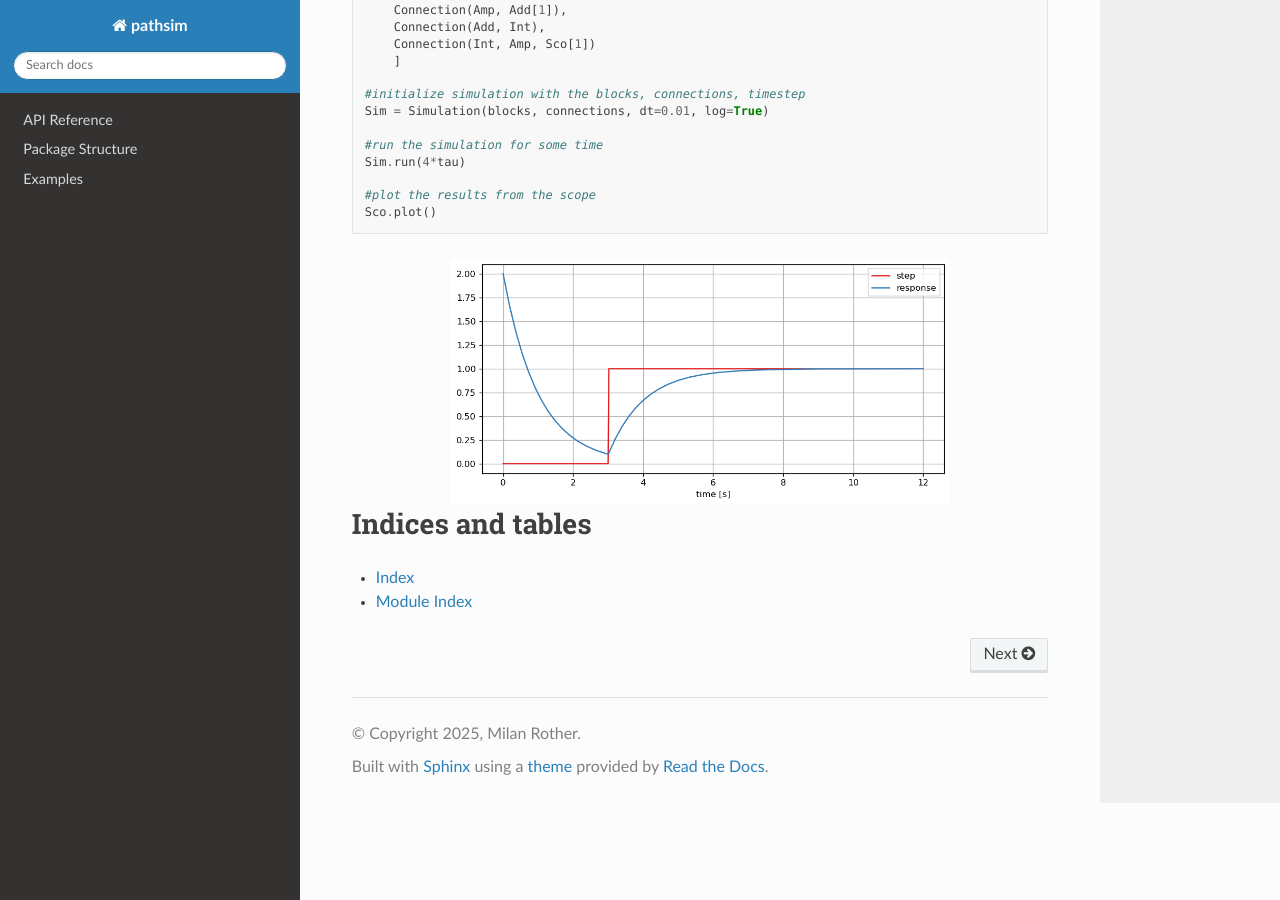
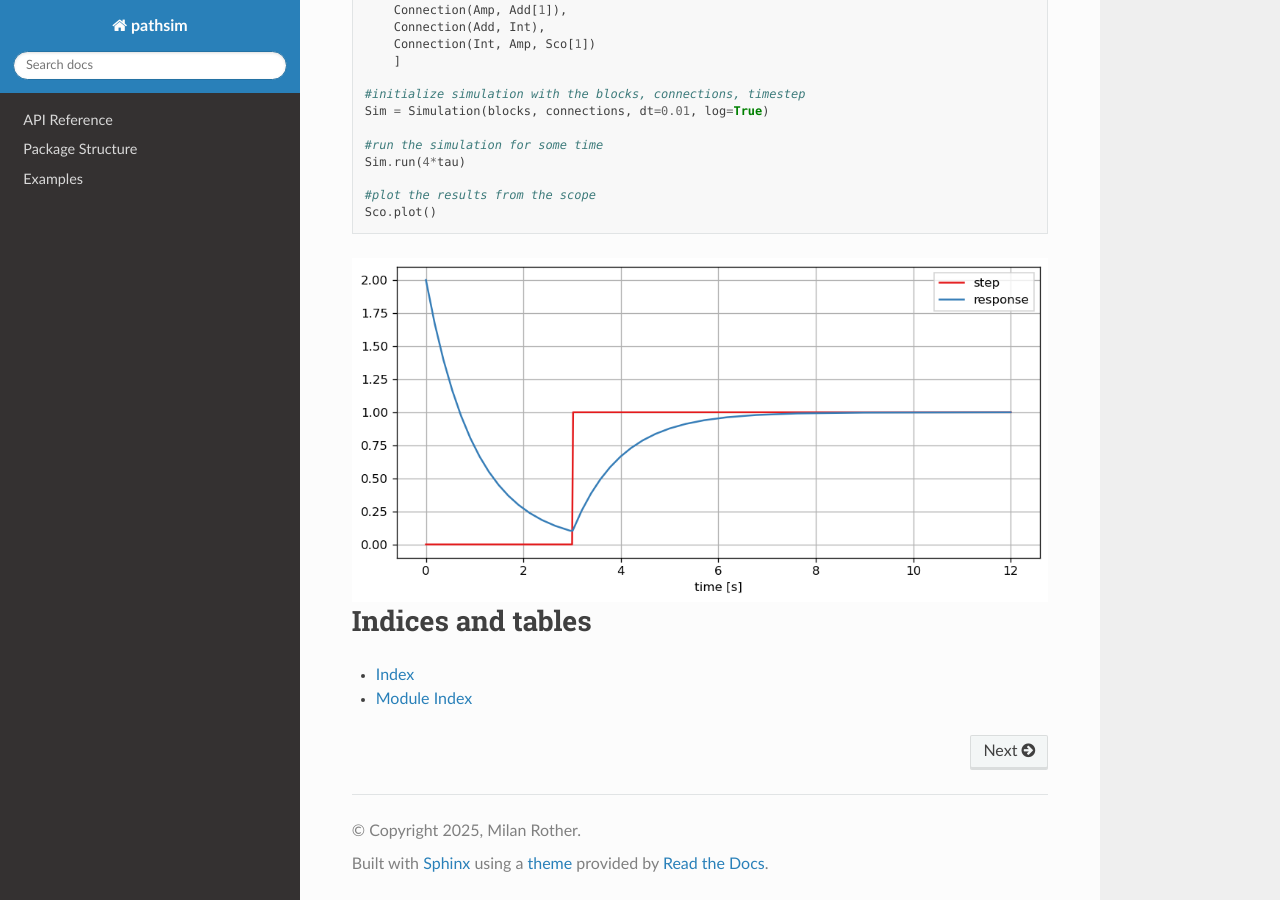
Before and after one commit to milanofthe/pathsim, a Sphinx documentation site: the page built from docs/source/index.rst, in a window 1280 px wide and 900 px high, scrolled down 2358 px. Built offline with Sphinx 7.4.7 and the Read the Docs theme 3.1.0, drawn with Linux system fonts in a browser that asks for light colours.

```diff
--- a/docs/source/index.rst
+++ b/docs/source/index.rst
@@ -126,7 +126,7 @@ The block diagramm can be translated to a netlist by using the blocks and the co
 
 
 .. image:: figures/linear_feedback_result.png
-   :width: 500
+   :width: 700
    :align: center
    :alt: simulation result of linear feedback system
 
--- a/pathsim/__init__.py
+++ b/pathsim/__init__.py
@@ -1,5 +1,3 @@
-__version__ = "0.5.5"
-
 from .simulation import Simulation
 from .connection import Connection, Duplex
 from .subsystem import Subsystem, Interface
--- /dev/null
+++ b/pathsim/_version.py
@@ -0,0 +1 @@
+__version__ = "0.5.5"
--- a/setup.py
+++ b/setup.py
@@ -8,7 +8,7 @@ with open("README.md", "r", encoding="utf-8") as fh:
 
 def get_version():
     version_file = os.path.join("pathsim", "_version.py")
-    with open(os.path.join("pathsim", "__init__.py"), "r") as f:
+    with open(version_file, "r") as f:
         version_line = f.read()
     version_regex = r"__version__ = ['\"]([^'\"]*)['\"]"
     match = re.search(version_regex, version_line)
```
